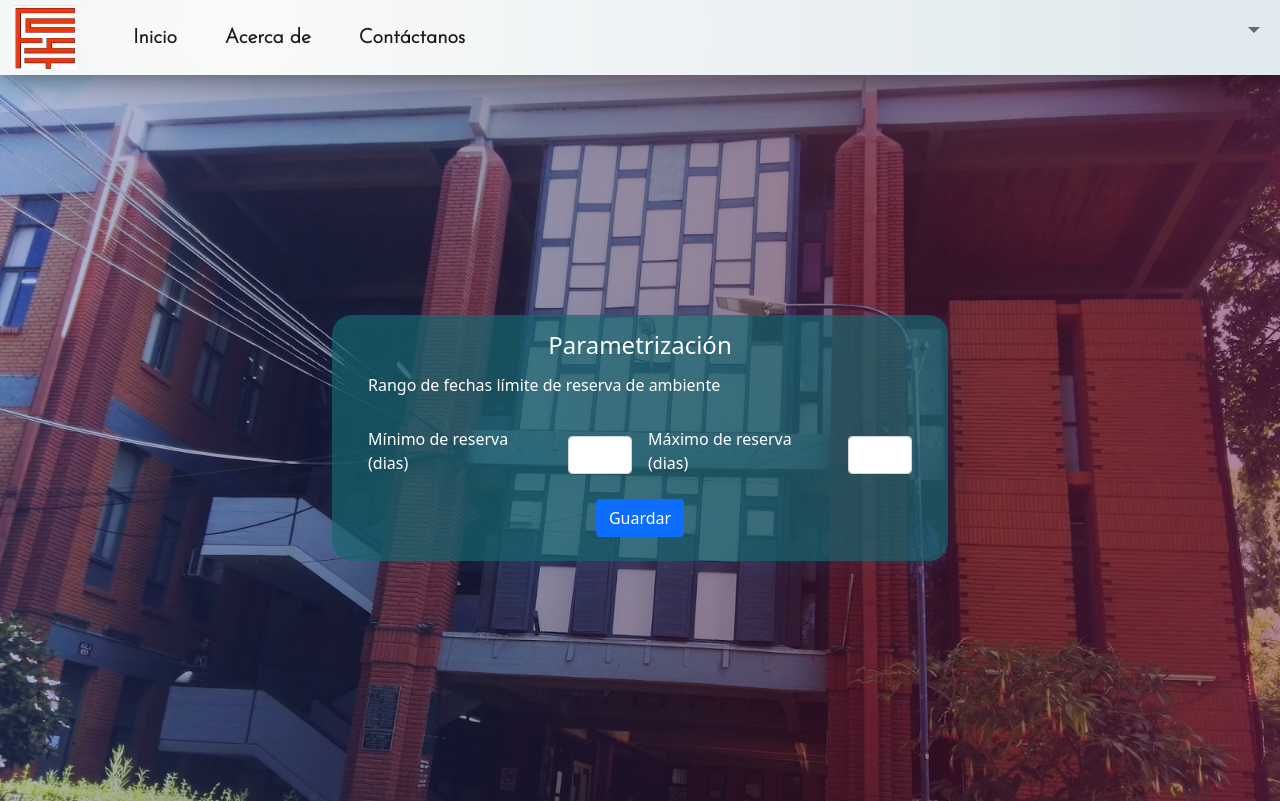
After one commit to Yarias2106/Sistema_Reserva_Aulas, a Django app: page /ConfigurarParametros/ in a window 1280 px wide. The commit adds this page. Shown: the top 801 px of the page. Run offline with Django 3.2, Linux system fonts and the light colour scheme; a user stored in the database is signed in; data comes from the database, SQL or seed files in the repository; some libraries are stand-ins or nearby versions; some web fonts are replaced.

Commit message:
Creacion rutas, vista ambientes (Docente) y formualrio de parametrizaci´n

```diff
--- a/Proyecto_Munay/Templates/VistaAdministrador.html
+++ b/Proyecto_Munay/Templates/VistaAdministrador.html
@@ -17,7 +17,7 @@
           <div class="Iconos">
               <img src="{% static '/imagenes/Ajustes.png' %}" alt="Reservar">
           </div>
-          <button type="button" class="col-xxl-3 col-xl-4 col-lg-5 col-md-8 col-sm-4 col-4 btn text-white BtnReservar" onclick = "location.href='#';" >Ajustes</button>
+          <button type="button" class="col-xxl-3 col-xl-4 col-lg-5 col-md-8 col-sm-4 col-4 btn text-white BtnReservar" onclick = "location.href='/ConfigurarParametros/';" >Ajustes</button>
         </div>
       </div>
 
@@ -34,7 +34,7 @@
           <div class="Iconos">
               <img src="{% static '/imagenes/Docentes.png' %}" alt="MiReserva">
           </div>
-          <button type="button" class="col-xxl-3 col-xl-4 col-lg-5 col-md-8 col-sm-4 col-4 btn text-white BtnMiReserva" onclick= "location.href='#';" >Docentes</button>
+          <button type="button" class="col-xxl-3 col-xl-4 col-lg-5 col-md-8 col-sm-4 col-4 btn text-white BtnMiReserva" onclick= "location.href='/Docentes/';" >Docentes</button>
         </div>
       </div>
       <div class="col-md-6 col-lg-6  ">
@@ -42,7 +42,7 @@
           <div class="Iconos">
               <img src="{% static '/imagenes/Ambientes.png' %}" alt="MiReserva">
           </div>
-          <button type="button" class="col-xxl-3 col-xl-4 col-lg-5 col-md-8 col-sm-4 col-4 btn text-white BtnMiReserva" onclick= "location.href='#';" >Ambientes</button>
+          <button type="button" class="col-xxl-3 col-xl-4 col-lg-5 col-md-8 col-sm-4 col-4 btn text-white BtnMiReserva" onclick= "location.href='/Ambientes/';" >Ambientes</button>
         </div>
       </div>
     </div>
--- /dev/null
+++ b/Proyecto_Munay/Templates/VistaParametrosAdmin.html
@@ -0,0 +1,37 @@
+{% extends 'BaseHeaderFooter.html' %}
+
+ {% block title %}
+     Vista Docente
+ {% endblock %}
+
+{% block content %}
+{% load static %}
+<link rel="stylesheet" href="{% static '/css/FormularioReserva.css' %}">
+
+<section class="BodyFont mx-4">
+    <div class="container formReserva col-md-6">
+        <div class="row px-4">
+            <h4 class="text-center text-white pt-3 col-12">Parametrización</h4>
+            <h6 class="text-white col-12 pt-2">Rango de fechas límite de reserva de ambiente</h6>
+        </div>
+        <form action="#" method="POST" class="row g-3 p-4 justify-content-center">
+        {% csrf_token %}
+
+            <div class="col-lg-6 col-md-12 col-sm-12 col-12" style="display: flex; align-items: center;">
+            <label for="input-label" class="form-label text-white me-3">Mínimo de reserva (dias) </label>
+            <input type="number" name="min" id="min" class="form-control" min="1" max="7" style="width:4rem;">
+            </div>
+
+            <div class="col-lg-6 col-md-12 col-sm-12 col-12" style="display: flex; align-items: center;">
+            <label for="inputState" class="form-label text-white me-3">Máximo de reserva (dias) </label>
+            <input type="number" name="max" id="max" class="form-control" min="7" max="30" style="width:4rem;">
+            </div>
+
+            <div class="col-12">
+            <center><input type="submit" class="btn btn-primary" value="Guardar"></input></center>
+            </div>
+         </form>
+    </div>
+  </section>
+
+{% endblock %}
--- a/Proyecto_Munay/urls.py
+++ b/Proyecto_Munay/urls.py
@@ -16,8 +16,7 @@ Including another URLconf
 from pydoc import visiblename
 from django.contrib import admin
 from django.urls import path
-from Proyecto_Munay.views import loginPropio,VistaDocente,salir,Reserva_,validar,Ambiente,ReservaExitosa,MisReservas,pruebita,Eliminar,VistaAdmin, ReservasAdmin, AmbientesAdmin
-
+from Proyecto_Munay.views import loginPropio,VistaDocente,salir,Reserva_,validar,Ambiente,ReservaExitosa,MisReservas,pruebita,Eliminar,VistaAdmin, ReservasAdmin,VistaAmbientesAdmin,VistaAmbientesDocente,VistaDocentesAdmin,VistaParametrosAdmin
 
 urlpatterns = [
     path('admin/', admin.site.urls),
@@ -33,5 +32,8 @@ urlpatterns = [
     path('Eliminar/', Eliminar, name='Eliminar'),
     path('VistaAdmin/',VistaAdmin),
     path('ReservasAdmin/', ReservasAdmin ),
-    path('AmbientesAdmin/', AmbientesAdmin),
+    path('ConfigurarParametros/',VistaParametrosAdmin),
+    path('Docentes/',VistaDocentesAdmin),
+    path('Ambientes/',VistaAmbientesAdmin),
+    path('VerAmbientes/',VistaAmbientesDocente),
 ]
--- a/Proyecto_Munay/views.py
+++ b/Proyecto_Munay/views.py
@@ -392,5 +392,22 @@ def ReservasAdmin(request):
     #     print(tupla.Cod_Aula_id)
     return render(request,"ReservasAdmin.html",contexto)
 
-def AmbientesAdmin(request):
-    return render(request,"Ambientes.html")
+def VistaAmbientesAdmin(request):
+    nombreCompleto=request.user.first_name
+    contexto={'nombre':nombreCompleto}
+    return render(request,"VistaAmbientesAdmin.html",contexto)
+
+def VistaDocentesAdmin(request):
+    nombreCompleto=request.user.first_name
+    contexto={'nombre':nombreCompleto}
+    return render(request,"VistaDocentesAdmin.html",contexto)
+
+def VistaParametrosAdmin(request):
+    nombreCompleto=request.user.first_name
+    contexto={'nombre':nombreCompleto}
+    return render(request,"VistaParametrosAdmin.html",contexto)
+
+def VistaAmbientesDocente(request):
+    nombreCompleto=nombreCompleto(request)
+    contexto={'nombre':nombreCompleto}
+    return render(request,"VistaAmbientesDocente.html",contexto)
```
Also changed, not shown: Proyecto_Munay/Templates/Ambientes.html (deleted, +0 -20 lines), Proyecto_Munay/Templates/VistaAmbientesAdmin.html (added, +11 -0 lines), Proyecto_Munay/Templates/VistaAmbientesDocente.html (added, +11 -0 lines), Proyecto_Munay/Templates/VistaDocente.html (+10 -1 lines), Proyecto_Munay/Templates/VistaDocentesAdmin.html (added, +11 -0 lines), Proyecto_Munay/settings.py (+8 -8 lines).
